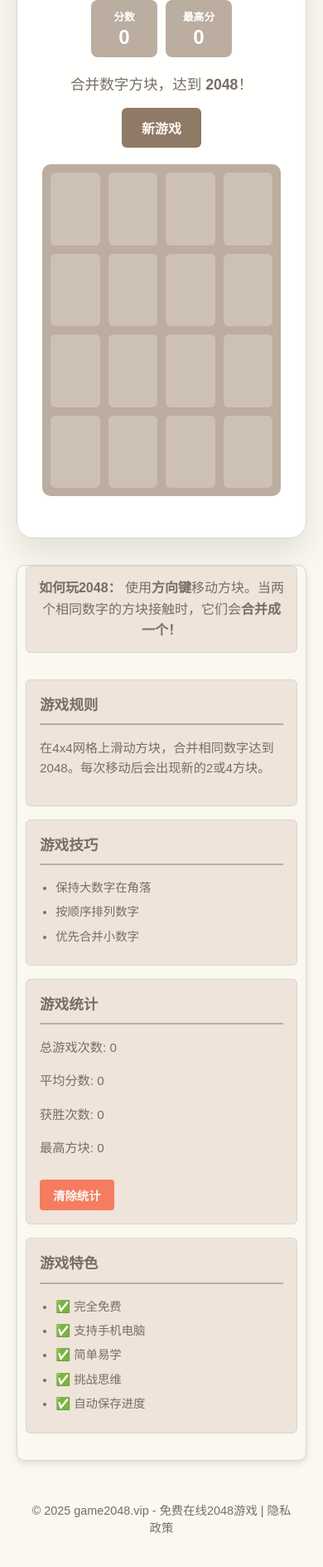
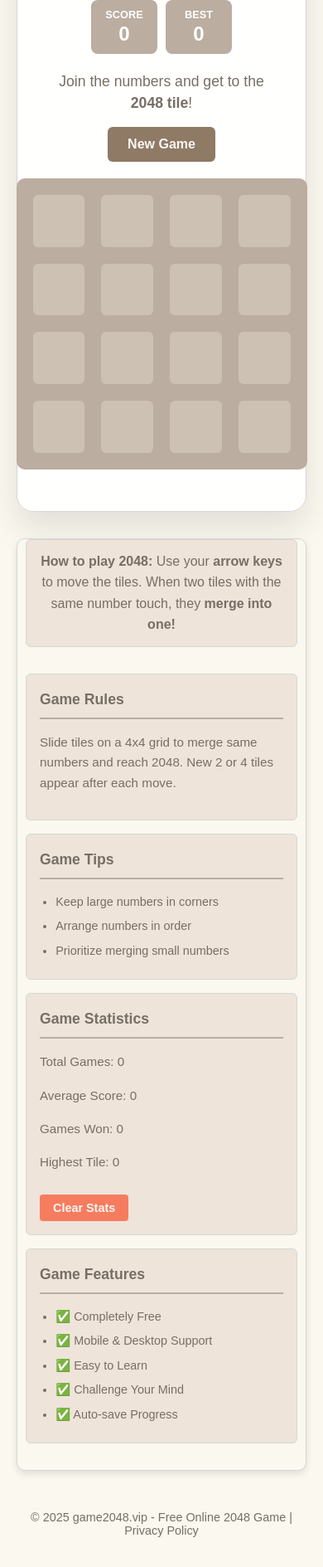
Before and after one commit to LueYueqing/game2048, a plain HTML site: page index.html in a window 390 px wide. Shown: the part 111-2000 px from the top of the page at 83% size. Drawn offline with Linux system fonts and the light colour scheme.

Commit message:
Update: English localization and UI improvements

```diff
--- a/index.html
+++ b/index.html
@@ -1,31 +1,31 @@
 <!DOCTYPE html>
-<html lang="zh-CN">
+<html lang="en">
 <head>
     <meta charset="UTF-8">
     <meta name="viewport" content="width=device-width, initial-scale=1.0, maximum-scale=1, user-scalable=no">
-    <title>2048游戏 - 免费在线数字拼图游戏 | 经典2048</title>
-    <meta name="description" content="免费在线玩2048游戏！经典数字拼图游戏，通过合并相同数字达到2048。简单易学，挑战你的逻辑思维。支持手机和电脑，立即开始游戏！">
-    <meta name="keywords" content="2048游戏,2048在线,数字游戏,拼图游戏,免费游戏,在线游戏,2048中文版">
-    <meta name="author" content="2048.vip">
+    <title>2048 Game - Free Online Number Puzzle | Classic 2048</title>
+    <meta name="description" content="Play 2048 game online for free! Classic number puzzle game, merge same numbers to reach 2048. Easy to learn, challenge your logical thinking. Support mobile and desktop, start playing now!">
+    <meta name="keywords" content="2048 game,2048 online,number game,puzzle game,free game,online game,2048 classic">
+    <meta name="author" content="game2048.vip">
     <meta name="robots" content="index, follow">
 
     <!-- Open Graph / Facebook -->
     <meta property="og:type" content="website">
     <meta property="og:url" content="https://game2048.vip/">
-    <meta property="og:title" content="2048游戏 - 免费在线数字拼图游戏">
-    <meta property="og:description" content="免费在线玩2048游戏！经典数字拼图游戏，通过合并相同数字达到2048。简单易学，挑战你的逻辑思维。">
+    <meta property="og:title" content="2048 Game - Free Online Number Puzzle">
+    <meta property="og:description" content="Play 2048 game online for free! Classic number puzzle game, merge same numbers to reach 2048. Easy to learn, challenge your logical thinking.">
     <meta property="og:image" content="https://game2048.vip/og-image.jpg">
 
     <!-- Twitter -->
     <meta property="twitter:card" content="summary_large_image">
     <meta property="twitter:url" content="https://game2048.vip/">
-    <meta property="twitter:title" content="2048游戏 - 免费在线数字拼图游戏">
-    <meta property="twitter:description" content="免费在线玩2048游戏！经典数字拼图游戏，通过合并相同数字达到2048。">
+    <meta property="twitter:title" content="2048 Game - Free Online Number Puzzle">
+    <meta property="twitter:description" content="Play 2048 game online for free! Classic number puzzle game, merge same numbers to reach 2048.">
     <meta property="twitter:image" content="https://game2048.vip/og-image.jpg">
 
     <!-- 移动端优化 -->
     <meta name="apple-mobile-web-app-capable" content="yes">
-    <meta name="apple-mobile-web-app-title" content="2048游戏">
+    <meta name="apple-mobile-web-app-title" content="2048 Game">
     <meta name="apple-mobile-web-app-status-bar-style" content="black">
     <meta name="HandheldFriendly" content="True">
     <meta name="MobileOptimized" content="320">
@@ -52,7 +52,7 @@
             border-radius: 20px;
             padding: 30px;
             box-shadow: 0 20px 40px rgba(0, 0, 0, 0.1);
-            max-width: 500px;
+            max-width: 800px;
             width: 100%;
             margin: 0 auto;
         }
@@ -60,12 +60,15 @@
             display: grid;
             grid-template-columns: repeat(4, 1fr);
             grid-template-rows: repeat(4, 1fr);
-            gap: 10px;
+            gap: 20px;
             background: #bbada0;
-            padding: 10px;
+            padding: 20px;
             border-radius: 10px;
-            width: 400px;
-            height: 400px;
+            width: 600px;
+            height: 600px;
+            max-width: 90vw;
+            max-height: 90vw;
+            aspect-ratio: 1;
         }
     </style>
 
@@ -74,8 +77,8 @@
     {
         "@context": "https://schema.org",
         "@type": "WebApplication",
-        "name": "2048游戏",
-        "description": "免费在线2048数字拼图游戏",
+        "name": "2048 Game",
+        "description": "Free online 2048 number puzzle game",
         "url": "https://game2048.vip",
         "applicationCategory": "GameApplication",
         "operatingSystem": "Any",
@@ -90,22 +93,22 @@
 <body>
     <div class="container">
         <div class="header">
-            <h1>2048</h1>
+            <h1>Game2048.vip</h1>
             <div class="score-container">
                 <div class="score-box">
-                    <div class="score-label">分数</div>
+                    <div class="score-label">Score</div>
                     <div class="score-value" id="score">0</div>
                 </div>
                 <div class="score-box">
-                    <div class="score-label">最高分</div>
+                    <div class="score-label">Best</div>
                     <div class="score-value" id="best-score">0</div>
                 </div>
             </div>
         </div>
 
         <div class="above-game">
-            <p class="game-intro">合并数字方块，达到 <strong>2048</strong>！</p>
-            <button id="new-game-btn" class="new-game-btn">新游戏</button>
+            <p class="game-intro">Join the numbers and get to the <strong>2048 tile</strong>!</p>
+            <button id="new-game-btn" class="new-game-btn">New Game</button>
         </div>
 
         <div class="game-container">
@@ -116,9 +119,9 @@
 
         <div class="game-over" id="game-over" style="display: none;">
             <div class="game-over-content">
-                <h2>游戏结束！</h2>
-                <p>最终分数: <span id="final-score">0</span></p>
-                <button id="restart-btn" class="restart-btn">重新开始</button>
+                <h2>Game Over!</h2>
+                <p>Final Score: <span id="final-score">0</span></p>
+                <button id="restart-btn" class="restart-btn">Try Again</button>
             </div>
         </div>
     </div>
@@ -126,50 +129,50 @@
     <!-- 游戏说明和SEO内容 -->
     <div class="game-content">
         <div class="game-explanation">
-            <p><strong>如何玩2048：</strong> 使用<strong>方向键</strong>移动方块。当两个相同数字的方块接触时，它们会<strong>合并成一个！</strong></p>
+            <p><strong>How to play 2048:</strong> Use your <strong>arrow keys</strong> to move the tiles. When two tiles with the same number touch, they <strong>merge into one!</strong></p>
         </div>
 
         <div class="game-details">
             <div class="detail-section">
-                <h3>游戏规则</h3>
-                <p>在4x4网格上滑动方块，合并相同数字达到2048。每次移动后会出现新的2或4方块。</p>
+                <h3>Game Rules</h3>
+                <p>Slide tiles on a 4x4 grid to merge same numbers and reach 2048. New 2 or 4 tiles appear after each move.</p>
             </div>
 
             <div class="detail-section">
-                <h3>游戏技巧</h3>
+                <h3>Game Tips</h3>
                 <ul>
-                    <li>保持大数字在角落</li>
-                    <li>按顺序排列数字</li>
-                    <li>优先合并小数字</li>
+                    <li>Keep large numbers in corners</li>
+                    <li>Arrange numbers in order</li>
+                    <li>Prioritize merging small numbers</li>
                 </ul>
             </div>
 
             <div class="detail-section">
-                <h3>游戏统计</h3>
+                <h3>Game Statistics</h3>
                 <div id="game-stats">
-                    <p>总游戏次数: <span id="total-games">0</span></p>
-                    <p>平均分数: <span id="average-score">0</span></p>
-                    <p>获胜次数: <span id="games-won">0</span></p>
-                    <p>最高方块: <span id="highest-tile">0</span></p>
+                    <p>Total Games: <span id="total-games">0</span></p>
+                    <p>Average Score: <span id="average-score">0</span></p>
+                    <p>Games Won: <span id="games-won">0</span></p>
+                    <p>Highest Tile: <span id="highest-tile">0</span></p>
                 </div>
-                <button id="clear-stats-btn" class="clear-stats-btn">清除统计</button>
+                <button id="clear-stats-btn" class="clear-stats-btn">Clear Stats</button>
             </div>
 
             <div class="detail-section">
-                <h3>游戏特色</h3>
+                <h3>Game Features</h3>
                 <ul>
-                    <li>✅ 完全免费</li>
-                    <li>✅ 支持手机电脑</li>
-                    <li>✅ 简单易学</li>
-                    <li>✅ 挑战思维</li>
-                    <li>✅ 自动保存进度</li>
+                    <li>✅ Completely Free</li>
+                    <li>✅ Mobile & Desktop Support</li>
+                    <li>✅ Easy to Learn</li>
+                    <li>✅ Challenge Your Mind</li>
+                    <li>✅ Auto-save Progress</li>
                 </ul>
             </div>
         </div>
     </div>
 
     <footer class="footer">
-        <p>&copy; 2025 game2048.vip - 免费在线2048游戏 | <a href="/privacy">隐私政策</a></p>
+        <p>&copy; 2025 game2048.vip - Free Online 2048 Game | <a href="/privacy">Privacy Policy</a></p>
     </footer>
 
     <!-- Google Analytics -->
--- a/script.js
+++ b/script.js
@@ -281,7 +281,7 @@ class Game2048 {
         try {
             localStorage.setItem('2048-game-stats', JSON.stringify(this.gameStats));
         } catch (e) {
-            console.warn('无法保存游戏统计数据:', e);
+            console.warn('Unable to save game statistics:', e);
         }
     }
 
@@ -329,7 +329,7 @@ class Game2048 {
     }
 
     showWinMessage() {
-        alert('恭喜！您达到了2048！');
+        alert('Congratulations! You reached 2048!');
     }
 
     showGameOver() {
@@ -351,7 +351,7 @@ class Game2048 {
     }
 
     clearStats() {
-        if (confirm('确定要清除所有游戏统计数据吗？此操作不可恢复！')) {
+        if (confirm('Are you sure you want to clear all game statistics? This action cannot be undone!')) {
             this.gameStats = {
                 totalGames: 0,
                 totalScore: 0,
@@ -363,7 +363,7 @@ class Game2048 {
             };
             this.saveGameStats();
             this.updateStatsDisplay();
-            alert('统计数据已清除！');
+            alert('Statistics cleared!');
         }
     }
 
--- a/style.css
+++ b/style.css
@@ -25,7 +25,7 @@ body {
     border-radius: 10px;
     padding: 30px;
     box-shadow: 0 4px 8px rgba(0, 0, 0, 0.1);
-    max-width: 500px;
+    max-width: 800px;
     width: 100%;
     margin: 0 auto;
     border: 1px solid #d6d6d6;
@@ -126,12 +126,15 @@ h1 {
     display: grid;
     grid-template-columns: repeat(4, 1fr);
     grid-template-rows: repeat(4, 1fr);
-    gap: 10px;
+    gap: 20px;
     background: #bbada0;
-    padding: 10px;
+    padding: 20px;
     border-radius: 10px;
-    width: 400px;
-    height: 400px;
+    width: 600px;
+    height: 600px;
+    max-width: 90vw;
+    max-height: 90vw;
+    aspect-ratio: 1;
 }
 
 .cell {
@@ -220,25 +223,28 @@ h1 {
 /* 移动端适配 */
 @media (max-width: 600px) {
     .container {
-        padding: 20px;
+        padding: 15px;
         margin: 10px;
     }
 
     .game-board {
-        width: 300px;
-        height: 300px;
+        width: 100%;
+        max-width: 500px;
+        height: 500px;
+        max-height: 80vw;
+        aspect-ratio: 1;
     }
 
     .tile {
+        font-size: 1.8em;
+    }
+
+    .tile-128, .tile-256, .tile-512 {
         font-size: 1.5em;
     }
 
-    .tile-128, .tile-256, .tile-512 {
+    .tile-1024, .tile-2048 {
         font-size: 1.3em;
-    }
-
-    .tile-1024, .tile-2048 {
-        font-size: 1.1em;
     }
 
     h1 {
@@ -253,20 +259,23 @@ h1 {
 
 @media (max-width: 400px) {
     .game-board {
-        width: 250px;
-        height: 250px;
+        width: 100%;
+        max-width: 350px;
+        height: 350px;
+        max-height: 80vw;
+        aspect-ratio: 1;
     }
 
     .tile {
+        font-size: 1.5em;
+    }
+
+    .tile-128, .tile-256, .tile-512 {
         font-size: 1.2em;
     }
 
-    .tile-128, .tile-256, .tile-512 {
+    .tile-1024, .tile-2048 {
         font-size: 1em;
-    }
-
-    .tile-1024, .tile-2048 {
-        font-size: 0.9em;
     }
 }
 
```
